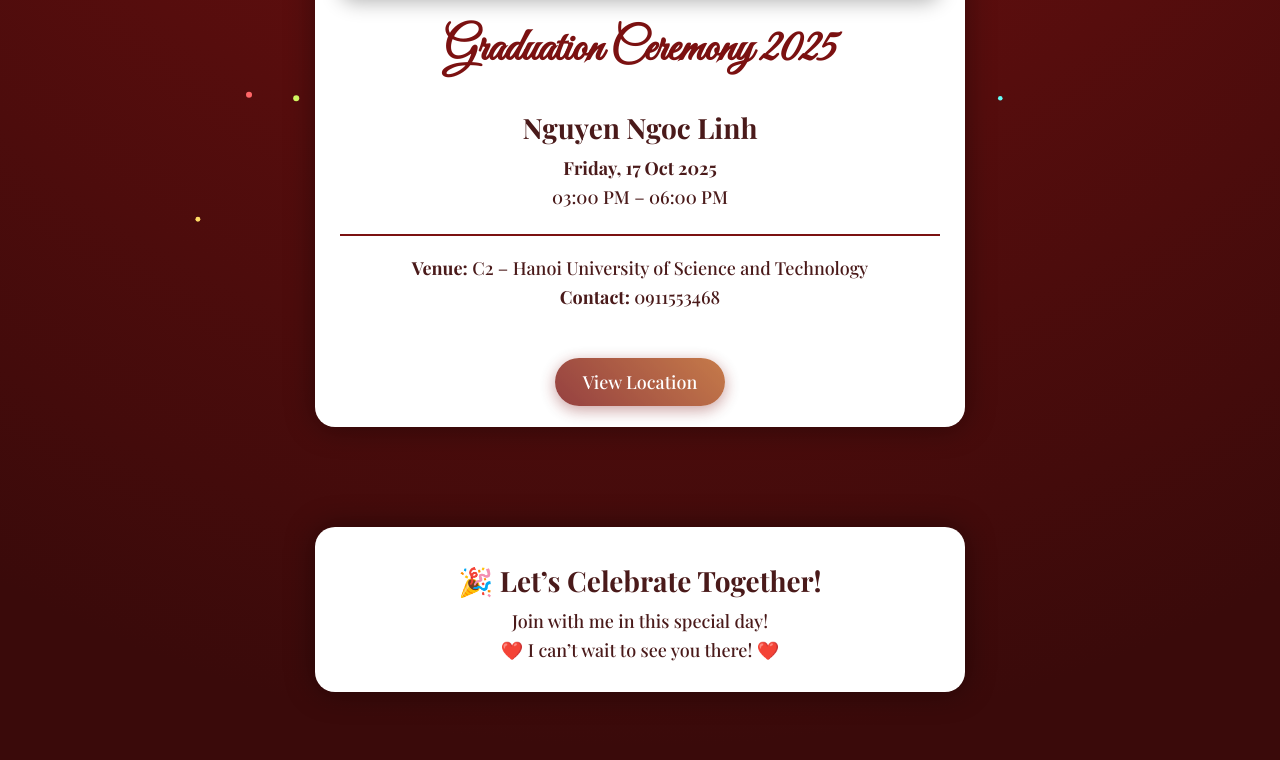
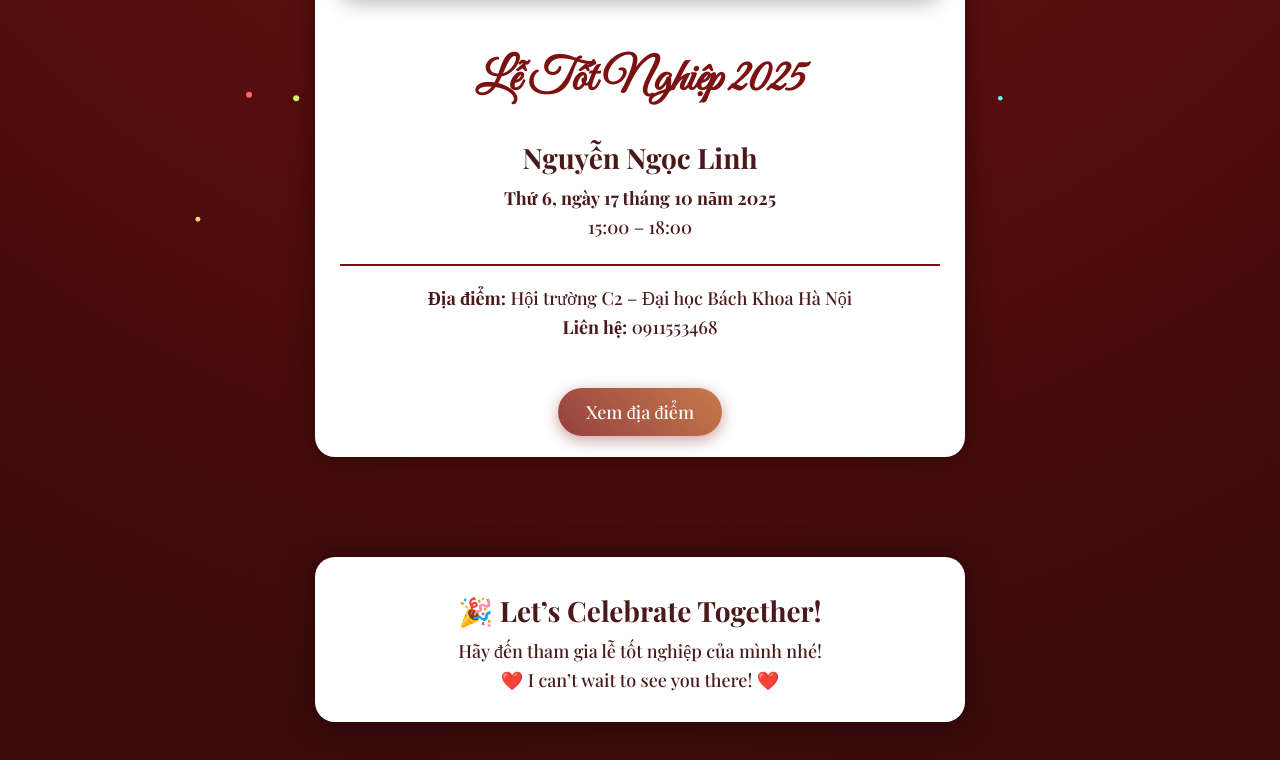
Before and after one commit to ngoclinh1909/graduation-ceremony, a plain HTML site: page index.html in a window 1280 px wide. Shown: the part 578-1338 px from the top of the page. Drawn offline with nearby package versions, Linux system fonts and the light colour scheme.

Commit message:
Update index.html

```diff
--- a/index.html
+++ b/index.html
@@ -65,7 +65,7 @@
     h1 {
       font-family: 'Great Vibes', cursive;
       font-size: 46px;
-      margin-top: 20px;
+      margin-top: 50px;
       color: #7b1111;
       opacity: 0;
       animation: fadeText 2s ease forwards 1s;
@@ -138,20 +138,20 @@
   <div class="content">
     <div class="invitation-card">
       <img src="Graduation Invitation.png" alt="Graduation Invitation">
-      <h1>Graduation Ceremony 2025</h1>
-      <h2>Nguyen Ngoc Linh</h2>
-      <p><strong>Friday, 17 Oct 2025</strong></p>
-      <p>03:00 PM – 06:00 PM</p>
+      <h1>Lễ Tốt Nghiệp 2025</h1>
+      <h2>Nguyễn Ngọc Linh</h2>
+      <p><strong>Thứ 6, ngày 17 tháng 10 năm 2025</strong></p>
+      <p>15:00 – 18:00</p>
       <div class="details">
-        <p><strong>Venue:</strong> C2 – Hanoi University of Science and Technology</p>
-        <p><strong>Contact:</strong> 0911553468</p>
+        <p><strong>Địa điểm:</strong> Hội trường C2 – Đại học Bách Khoa Hà Nội</p>
+        <p><strong>Liên hệ:</strong> 0911553468</p>
       </div>
-      <a class="button" href="https://maps.app.goo.gl/PX898CY1WndvuC3S6" target="_blank">View Location</a>
+      <a class="button" href="https://maps.app.goo.gl/PX898CY1WndvuC3S6" target="_blank">Xem địa điểm</a>
     </div>
 
     <div class="invitation-card">
       <h2>🎉 Let’s Celebrate Together!</h2>
-      <p>Join with me in this special day!</p>
+      <p>Hãy đến tham gia lễ tốt nghiệp của mình nhé!</p>
       <p>❤️ I can’t wait to see you there! ❤️</p>
     </div>
 
```
